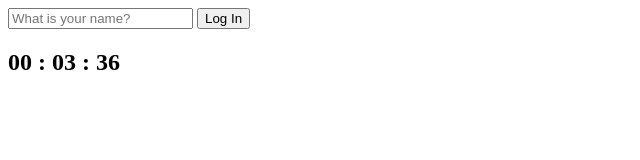
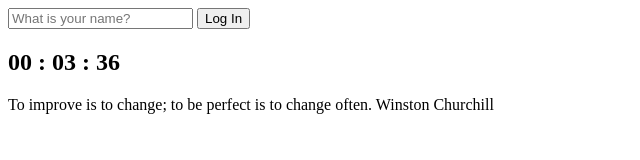
Before and after one commit to m-Cho1/momentum, a plain HTML site: page Documents/momentum/index.html in a window 1280 px wide. Shown: the whole page, without its empty margins (0-640 px from the left). Drawn offline with Linux system fonts and the light colour scheme.

Commit message:
created random quotes for todays quote section

```diff
--- /dev/null
+++ b/Documents/momentum/JS/quotes.js
@@ -0,0 +1,59 @@
+const quotes = [
+  {
+    quote: "Nothing is impossible. The word itself says I'm possible!",
+    author: "Audrey Hepburn"
+  },
+  {
+    quote: "Belief creates the actual fact.",
+    author: "William James"
+  },
+  {
+    quote: "Believe you can and you're halfway there.",
+    author: "Theodore Roosevelt"
+  },
+  {
+    quote: "When it comes to luck, you make your own.",
+    author: "Bruce Springsteen"
+  },
+  {
+    quote: "We generate fears while we sit. We overcome them by action.",
+    author: "Dr. Henry Link"
+  },
+  {
+    quote: "Be yourself; everyone else is already taken.",
+    author: "Oscar Wilde"
+  },
+  {
+    quote: "I have not failed. I've just found 10,000 ways that won't work.",
+    author: "Thomas Edison"
+  },
+  {
+    quote: "The man who does not read has no advantage over the man who cannot read.",
+    author: "Mark Twain"
+  },
+  {
+    quote: "Turn your wounds into wisdom.",
+    author: "Oprah Winfrey"
+  },
+  {
+    quote: "If you cannot do great things, do small things in a great way.",
+    author: "Napoleon Hill"
+  },
+  {
+    quote: "Success only comes to those who dare to attempt.",
+    author: "Mallika Tripathi"
+  },
+  {
+    quote: "To improve is to change; to be perfect is to change often.",
+    author: "Winston Churchill"
+  },
+]
+
+const $quote = document.querySelector('#quote span:first-child');
+const $author = document.querySelector('#quote span:last-child');
+
+const todaysQuote = quotes[Math.floor(Math.random() * quotes.length)];
+console.log('Today\'s quote: ', todaysQuote);
+
+$quote.innerText = todaysQuote.quote;
+$author.innerText = todaysQuote.author;
--- a/Documents/momentum/index.html
+++ b/Documents/momentum/index.html
@@ -20,8 +20,12 @@
   </form>
   <h2 id="clock">00:00:00</h2>
   <h1 id="greeting" class="hidden" aria-label="greet"></h1>
-
+  <div id="quote">
+    <span></span>
+    <span></span>
+  </div>
   <script src="JS/greetings.js"></script>
   <script src="JS/clock.js"></script>
+  <script src="JS/quotes.js"></script>
 </body>
 </html>
```
